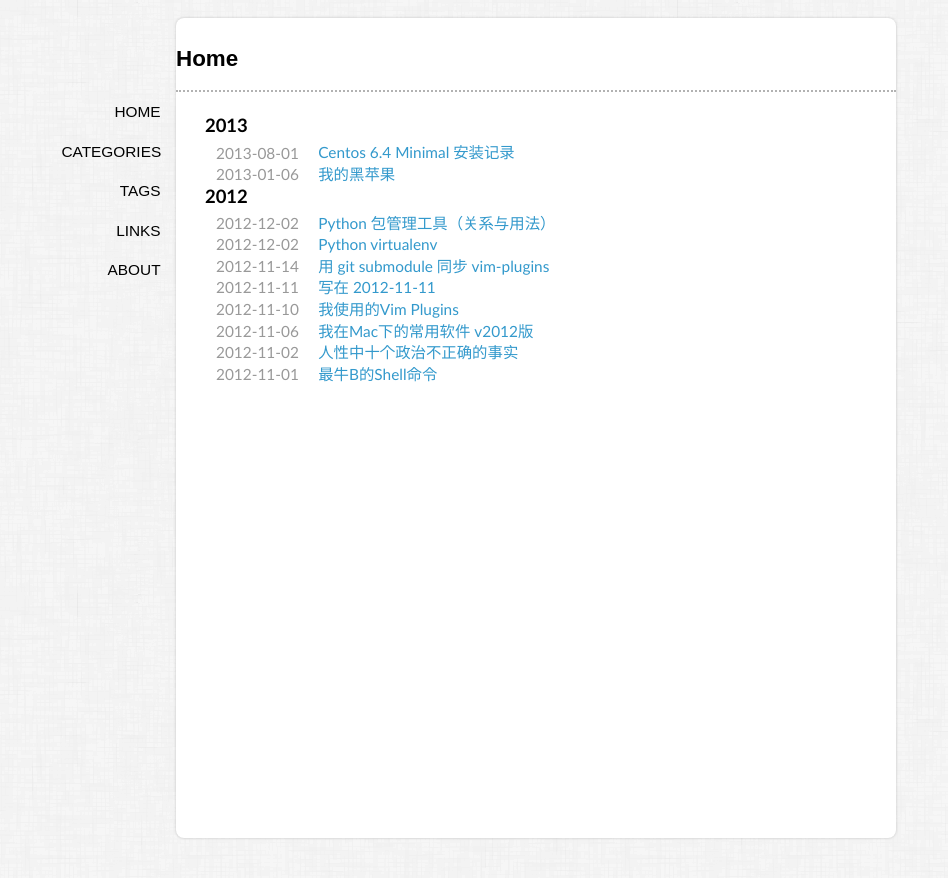
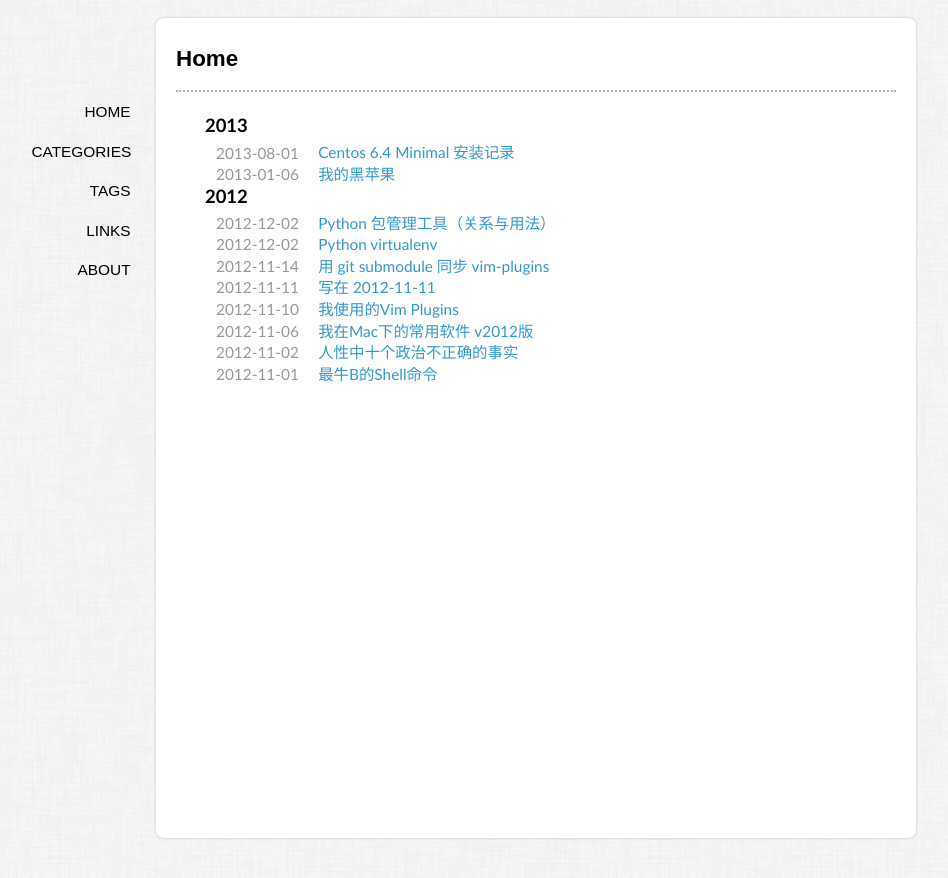
Before and after one commit to jiaokai/blog, a Jekyll site: the page built from index.md, in a window 1280 px wide. Shown: the top 878 px of the page, without its empty margins (104-1052 px from the left). Built offline with Jekyll 4.4.1, drawn with Linux system fonts in a browser that asks for light colours; some web fonts are replaced; Markdown is read by kramdown in place of the engine named in the settings.

Commit message:
20130803-06

```diff
--- a/media/css/style.css
+++ b/media/css/style.css
@@ -2,7 +2,7 @@
 * sext
 *
 * @author jiaokai
-* @update 2012-10-31
+* @update 2013-08-03
 *
 * |/ | (~ (~
 * |\.|._)._)
@@ -29,11 +29,7 @@ blockquote{margin:1em 0em;padding-left:1.5em;}
 blockquote p{margin:0;padding:.5em 0;}
 /* #container{background:#ffffff;width:660px;margin:2em auto;display:block;padding:0 2em;} */
 #container {text-align: left; overflow: hidden; position: relative}
-#main { zoom: 1; position: relative; _overflow-y: visible; max-width: 960px; width: 720px; min-height: 800px; margin: 10px auto; padding: 10px 0; background: #FFF;
-border-radius: 8px;
-box-shadow: 0px 0px 3px rgba(0, 0, 0, 0.2);
-border: 1px solid #EDEDED 9;
-}
+#main { zoom: 1; position: relative; _overflow-y: visible; max-width: 960px; width: 720px; min-height: 800px; margin: 10px auto; padding: 10px 20px; background: #FFF; border-radius: 8px; box-shadow: 0px 0px 3px rgba(0, 0, 0, 0.2); }
 #content{font-size:1.1em;line-height:1.4em;}
 #content h1{padding:.5em 0;}
 #content img{max-width:600px;display:block;margin:4px auto;-webkit-box-shadow:#999 1px 1px 4px;-moz-box-shadow:#999 1px 1px 4px;box-shadow:#999 1px 1px 4px;}
@@ -52,7 +48,7 @@ border: 1px solid #EDEDED 9;
 .listing-seperator{font-weight:bold;font-size:1.2em;margin-left:-.6em;margin-bottom:.3em;}
 .meta{text-align:right;padding-right:6px;font-size:12px;}
 header{padding:.5em 0;border-bottom: 1px solid #dee2e7;border-bottom: 2px dotted rgba(0,0,0,0.3);}
-nav{font-family:"Electrolize",sans-serif;font-size:1.1em;text-transform:uppercase;float:left;margin-left:-130px;width:130px;text-align:right;position:fixed;}
+nav{font-family:"Electrolize",sans-serif;font-size:1.1em;text-transform:uppercase;float:left;margin-left:-160px;width:130px;text-align:right;position:fixed;}
 nav a{display:block;padding:.7em 1em;color:#000000;}
 nav a:hover{background-color:#ff0000;text-decoration:none;color:#f9f9f9;-webkit-transition:color .2s linear;}
 .post{padding:.5em 0em 1em 0em;}
@@ -67,7 +63,7 @@ embed,object,iframe{display:block;margin:4px auto;}
 .gist{font-size: 12px;line-height:1.6;}
 .comment { padding: 20px 0; margin-top: 20px; border-top: 2px dotted rgba(0,0,0,0.3);}
 
-#menuIndex { position: fixed; top: 60px;margin-left:720px; width: 200px; overflow: auto;text-transform: uppercase; }
+#menuIndex { position: fixed; top: 60px;margin-left:720px; width: 200px; overflow: auto;text-transform: uppercase; background-color:#fff;border-radius: 0 8px 8px 0 !important; border-top: 1px solid #ddd; border-bottom: 1px solid #ddd; border-right: 1px solid #ddd; border-left: none; text-align: left; cursor: pointer; }
 #menuIndex ul {list-style: none;}
 #menuIndex ul li.on { background-color: #ddd; border-radius: 5px;-webkit-transition:color .2s linear; }
 #menuIndex a { display: block; padding: 2px 0; }
--- a/media/js/post.js
+++ b/media/js/post.js
@@ -84,7 +84,7 @@ $(document).ready(function(){
             }
             tmpl += '</ul>';
 
-            $('#container').append('<div id="menuIndex"></div>');
+            $('#main').append('<div id="menuIndex"></div>');
             $('#menuIndex').append($(tmpl)).delegate('a','click',function(e){
                 e.preventDefault();
                 var scrollNum = $(this).attr('data-top') || $('#'+$(this).attr('data-id')).offset().top;
```
